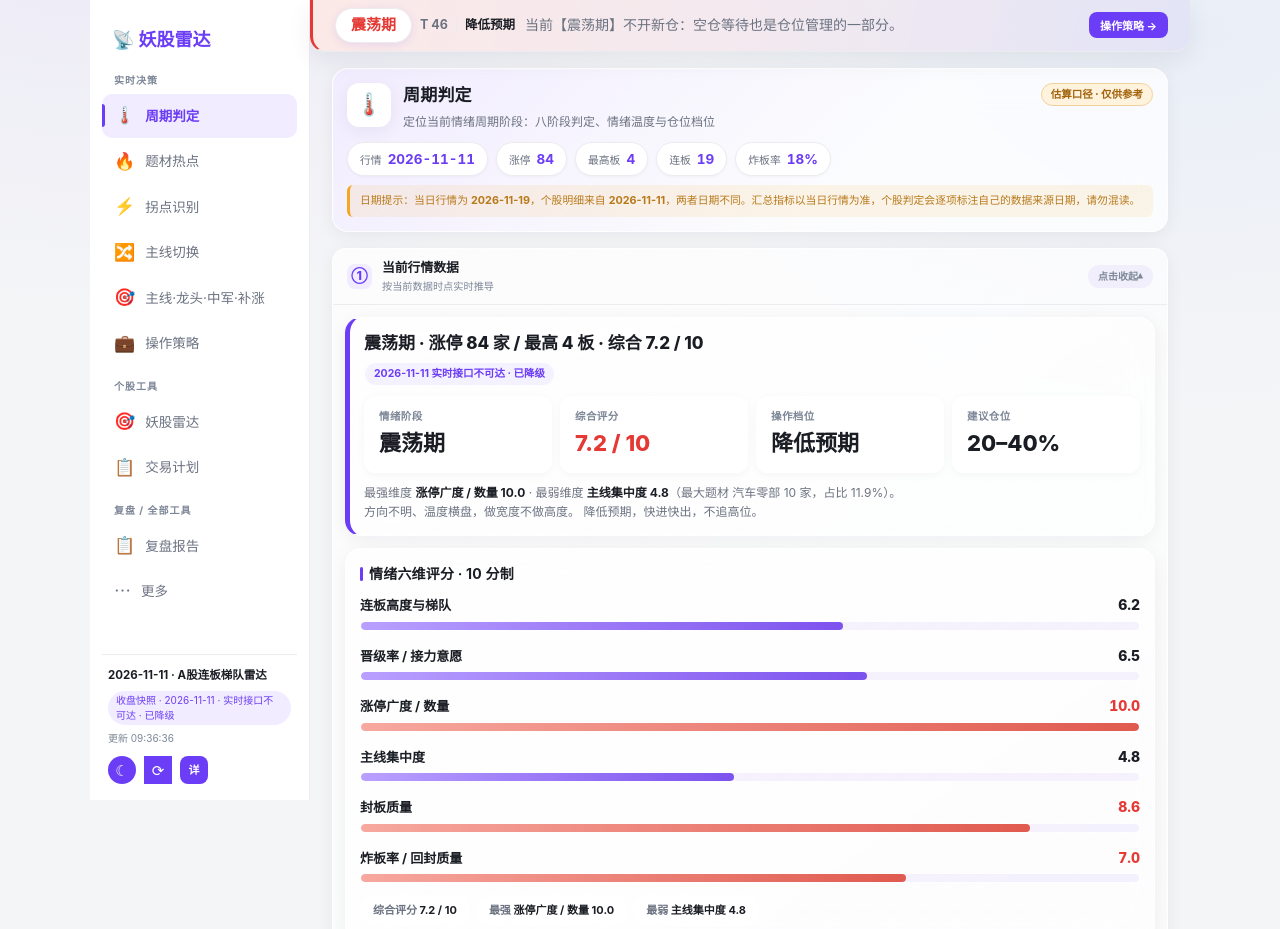
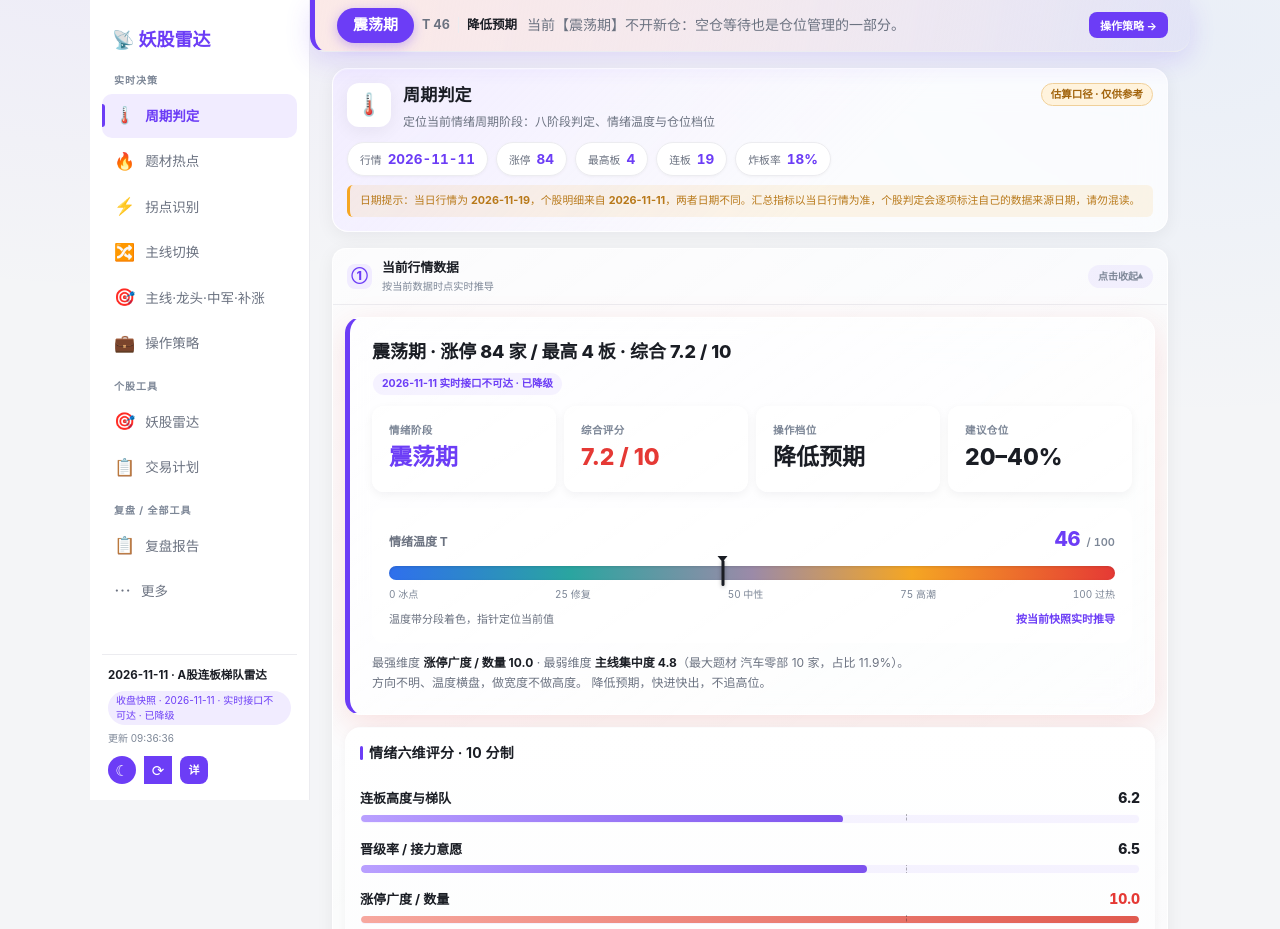
Before and after one commit to yui7711/yg-stock-radar, a plain HTML site: page index.html in a window 1280 px wide. Shown: the top 929 px of the page. Drawn offline with Linux system fonts and the light colour scheme; no server answers.

Commit message:
feat(v2.3.0): UI设计表现层 P0-P3
- P0: 八阶段语义色系统, 阶段色与涨跌色分离, 全站容器/徽章同源
- P1: 温度带(T值+分段渐变+指针), 幂等注入覆盖5s重渲染
- P2: 六维70%强弱阈值线, 红绿紫三档语义
- P3: 结论卡升主卡, 六维/指标降次卡; 深色软色回退防护
- 护栏扩展至19项全绿, DESIGN-SYSTEM.md 同步

```diff
--- /dev/null
+++ b/assets/ui-design.css
@@ -0,0 +1,122 @@
+/* =========================================================================
+ * ui-design.css — 妖股雷达 UI 设计表现层  v2.3.0
+ * -------------------------------------------------------------------------
+ * P0 阶段色彩系统 / P1 温度带 / P2 六维阈值 / P3 卡片主次
+ * 铁律：阶段色只染「容器语义」，个股涨跌数字仍用 --up/--down，两域分离。
+ * 依赖：ui-design.js 给 <html> 设置 data-stage 与温度带 DOM。
+ * 回滚：删除 index.html 中本文件 + ui-design.js 两行引用即可。
+ * ========================================================================= */
+
+/* ---------- P0 · 八阶段语义色 ---------- */
+:root{
+  --st-ice:#2f6fed; --st-recover:#2aa5a0; --st-launch:#6c5ce7; --st-confirm:#6c3df6;
+  --st-boom:#f5a623; --st-diverge:#e87a3f; --st-ebb:#e53935; --st-crash:#8e2430;
+  --stage:#6c3df6;   /* 默认，由 data-stage 覆盖 */
+}
+html[data-stage="ice"]     { --stage:var(--st-ice); }
+html[data-stage="recover"] { --stage:var(--st-recover); }
+html[data-stage="launch"]  { --stage:var(--st-launch); }
+html[data-stage="confirm"] { --stage:var(--st-confirm); }
+html[data-stage="boom"]    { --stage:var(--st-boom); }
+html[data-stage="diverge"] { --stage:var(--st-diverge); }
+html[data-stage="ebb"]     { --stage:var(--st-ebb); }
+html[data-stage="crash"]   { --stage:var(--st-crash); }
+
+/* P0 落地：决策栏 —— 阶段色左边框 + 阶段徽章实心 */
+.yg-decision-bar{
+  border-left:5px solid var(--stage);
+  background:linear-gradient(100deg, color-mix(in srgb, var(--stage) 12%, var(--card)), var(--soft));
+  box-shadow:0 8px 26px color-mix(in srgb, var(--stage) 16%, transparent);
+}
+.ydb-stage{
+  background:var(--stage); color:#fff; border-color:transparent;
+  box-shadow:0 3px 12px color-mix(in srgb, var(--stage) 35%, transparent);
+}
+.ydb-goto{ background:var(--stage); }
+.ydb-goto:hover{ background:color-mix(in srgb, var(--stage) 82%, #000); }
+/* 覆盖旧版 riskoff/hot/cold 的边框与文字着色，改由阶段色统一驱动 */
+.yg-decision-bar.riskoff,
+.yg-decision-bar.hot,
+.yg-decision-bar.cold{ border-left-color:var(--stage); background:linear-gradient(100deg, color-mix(in srgb, var(--stage) 12%, var(--card)), var(--soft)); }
+.yg-decision-bar.riskoff .ydb-stage,
+.yg-decision-bar.hot .ydb-stage,
+.yg-decision-bar.cold .ydb-stage{ color:#fff; }
+html[data-theme="dark"] .yg-decision-bar{
+  background:linear-gradient(100deg, color-mix(in srgb, var(--stage) 18%, var(--card)), rgba(255,255,255,.04));
+}
+
+/* ---------- P3 · 卡片主次节奏 ---------- */
+/* 主卡：结论卡升权重（阶段色左条 + 更大留白 + 更重阴影 + 数字更大） */
+.verdict-card{
+  border-left:5px solid var(--stage) !important;
+  padding:22px;
+  box-shadow:0 10px 34px var(--stage-shadow, rgba(229,57,53,.14));
+}
+.verdict-title{ font-size:18px; }
+.vcell{ padding:16px; box-shadow:0 3px 10px rgba(20,23,36,.05); }
+.vcell .v.big{ font-size:23px; }
+/* 阶段格用阶段色（语义容器，非个股数字） */
+.verdict-grid .vcell:first-child .v.big{ color:var(--stage); }
+/* 预警徽章用阶段色，与个股涨跌色分离 */
+.verdict-badge-line .vbadge.hot{ background:color-mix(in srgb, var(--stage) 13%, #fff); color:var(--stage); }
+
+/* 次卡：六维与指标卡降权重（更轻的背景与边框） */
+.card:has(.six-list),
+#metricGlossaryCard{
+  background:linear-gradient(180deg, var(--card), var(--ui-soft, #fbfcfd));
+  border-color:transparent;
+  box-shadow:0 2px 10px rgba(20,23,36,.04);
+}
+/* 深色：显式定义软色，避免回退到浅色导致白底黑字残留 */
+html[data-theme="dark"]{
+  --ui-soft:#1b2136;
+}
+html[data-theme="dark"] .card:has(.six-list),
+html[data-theme="dark"] #metricGlossaryCard{
+  background:linear-gradient(180deg, #171d31, #1b2136);
+  box-shadow:none;
+}
+
+/* ---------- P1 · 温度带（DOM 由 ui-design.js 注入到 .verdict-grid 之后） ---------- */
+.yg-thermo{
+  margin-top:16px; padding:15px 16px; border-radius:12px;
+  background:var(--glass-2); border:1px solid var(--glass-border);
+}
+.yg-thermo-head{ display:flex; align-items:baseline; justify-content:space-between; margin-bottom:12px; }
+.yg-thermo-lbl{ font-size:12px; font-weight:700; color:var(--ink-2); }
+.yg-thermo-val{ font-size:20px; font-weight:800; color:var(--stage); font-variant-numeric:tabular-nums; }
+.yg-thermo-val small{ font-size:11px; color:var(--ink-3); font-weight:600; margin-left:6px; }
+.yg-thermo-track{
+  position:relative; height:14px; border-radius:8px;
+  background:linear-gradient(90deg,#2f6fed 0%,#2aa5a0 25%,#9b8aa8 50%,#f5a623 72%,#e53935 100%);
+  box-shadow:inset 0 1px 3px rgba(0,0,0,.12);
+}
+.yg-thermo-needle{
+  position:absolute; top:-6px; width:3px; height:26px; border-radius:2px;
+  background:#1a1d24; box-shadow:0 1px 4px rgba(0,0,0,.3);
+  transform:translateX(-50%); transition:left .45s ease;
+}
+.yg-thermo-needle::after{
+  content:""; position:absolute; top:-4px; left:50%; transform:translateX(-50%);
+  border-left:5px solid transparent; border-right:5px solid transparent; border-top:6px solid #1a1d24;
+}
+.yg-thermo-scale{ display:flex; justify-content:space-between; margin-top:7px; font-size:10px; color:var(--ink-3); font-variant-numeric:tabular-nums; }
+.yg-thermo-foot{ display:flex; justify-content:space-between; gap:10px; margin-top:9px; font-size:11px; color:var(--ink-2); }
+.yg-thermo-dir{ color:var(--stage); font-weight:700; }
+
+/* ---------- P2 · 六维阈值线（纯 CSS，70% = 7 分） ---------- */
+.six-list .six-bar{ position:relative; }
+.six-list .six-row:nth-child(-n+6) .six-bar::after{
+  content:""; position:absolute; left:70%; top:-2px; bottom:-2px;
+  border-left:1px dashed color-mix(in srgb, var(--ink) 34%, transparent);
+  pointer-events:none;
+}
+/* 阈值标签只在首行显示，避免 6 行重复 */
+.six-list .six-row:first-child .six-bar::before{
+  content:"强 7 分线"; position:absolute; left:70%; top:-16px; transform:translateX(-50%);
+  font-size:9px; color:var(--ink-3); white-space:nowrap;
+}
+.six-list{ padding-top:14px; }
+
+/* 减少动效 */
+@media(prefers-reduced-motion:reduce){ .yg-thermo-needle{ transition:none; } }
--- /dev/null
+++ b/assets/ui-design.js
@@ -0,0 +1,123 @@
+/* =========================================================================
+ * ui-design.js — 妖股雷达 UI 设计表现层驱动  v2.3.0
+ * -------------------------------------------------------------------------
+ * 职责（只做视觉读取与 DOM 注入，不改任何业务数据与判断）：
+ *  P0：读 .js-ydb-stage 阶段名 → <html data-stage>
+ *  P1：读 .js-ydb-temp 温度值 → 在 .verdict-grid 后注入/更新温度带
+ * 温度带幂等注入：视图每 5 秒重渲染，靠 dataset 标记 + 定时同步保证不重复、不丢失。
+ * ========================================================================= */
+(function () {
+  'use strict';
+
+  var root = document.documentElement;
+
+  // 阶段名 → data-stage 键（按包含关系匹配，兼容"退潮期/退潮"等写法）
+  var STAGE_MAP = [
+    { key: 'ice',     words: ['冰点'] },
+    { key: 'crash',   words: ['崩塌'] },
+    { key: 'ebb',     words: ['退潮'] },
+    { key: 'diverge', words: ['分歧'] },
+    { key: 'boom',    words: ['高潮'] },
+    { key: 'confirm', words: ['确认'] },
+    { key: 'launch',  words: ['启动'] },
+    { key: 'recover', words: ['修复'] }
+  ];
+
+  function mapStage(text) {
+    var t = String(text || '');
+    for (var i = 0; i < STAGE_MAP.length; i++) {
+      for (var j = 0; j < STAGE_MAP[i].words.length; j++) {
+        if (t.indexOf(STAGE_MAP[i].words[j]) !== -1) return STAGE_MAP[i].key;
+      }
+    }
+    return '';
+  }
+
+  // 阶段主色（与 CSS 令牌一致），JS 直接设到元素，规避简写覆盖问题
+  var STAGE_COLOR = {
+    ice:'#2f6fed', recover:'#2aa5a0', launch:'#6c5ce7', confirm:'#6c3df6',
+    boom:'#f5a623', diverge:'#e87a3f', ebb:'#e53935', crash:'#8e2430'
+  };
+
+  // P0：同步阶段 data-stage + 直接着色关键容器
+  function syncStage() {
+    var el = document.querySelector('.yg-decision-bar .js-ydb-stage');
+    if (!el) return;
+    var key = mapStage(el.textContent);
+    var color = key ? STAGE_COLOR[key] : '';
+    if (key) root.setAttribute('data-stage', key);
+    else root.removeAttribute('data-stage');
+    // 结论卡左边框 / 阶段格数字：直接内联，确保阶段色一定生效
+    // 临时关掉 .card 的 border-color 过渡，避免阶段色切换时的 0.35s 紫色闪烁
+    document.querySelectorAll('#view .verdict-card').forEach(function (card) {
+      card.style.transition = 'none';
+      card.style.setProperty('border-left-color', color || '#6c3df6', 'important');
+      card.style.setProperty('border-left-width', '5px', 'important');
+      card.style.setProperty('border-left-style', 'solid', 'important');
+      var stageCell = card.querySelector('.verdict-grid .vcell .v.big');
+      if (stageCell) stageCell.style.color = color || '';
+      // 强制回流后恢复过渡，保留卡片其它动效
+      void card.offsetWidth;
+      card.style.transition = '';
+    });
+  }
+
+  // P1：构建温度带 DOM（仅一次），返回节点
+  function buildThermo() {
+    var box = document.createElement('div');
+    box.className = 'yg-thermo';
+    box.setAttribute('data-ui-thermo', '1');
+    box.innerHTML =
+      '<div class="yg-thermo-head">' +
+        '<span class="yg-thermo-lbl">情绪温度 T</span>' +
+        '<span class="yg-thermo-val"><span data-tval>—</span><small data-tdir>/ 100</small></span>' +
+      '</div>' +
+      '<div class="yg-thermo-track"><div class="yg-thermo-needle" data-tneedle style="left:0%"></div></div>' +
+      '<div class="yg-thermo-scale"><span>0 冰点</span><span>25 修复</span><span>50 中性</span><span>75 高潮</span><span>100 过热</span></div>' +
+      '<div class="yg-thermo-foot"><span>温度带分段着色，指针定位当前值</span><span class="yg-thermo-dir" data-tdir2>—</span></div>';
+    return box;
+  }
+
+  // 从决策栏读温度与趋势。趋势优先取全局 ΔT3，取不到则不臆造。
+  function readTemp() {
+    var el = document.querySelector('.yg-decision-bar .js-ydb-temp');
+    var m = el && String(el.textContent).match(/T\s*(-?\d+(?:\.\d+)?)/);
+    var t = m ? parseFloat(m[1]) : null;
+    var dir = '';
+    try {
+      var D = window.YGDecision && window.YGDecision.build
+        ? window.YGDecision.build(window.__ygData || {}) : null;
+      // 不强依赖：ΔT3 若在 decision 输出里则取，否则留空
+      if (D && D.X && typeof D.X.dT3 === 'number') {
+        dir = D.X.dT3 < 0 ? '↓ 降温中' : D.X.dT3 > 0 ? '↑ 升温中' : '→ 走平';
+      }
+    } catch (e) {}
+    return { t: t, dir: dir };
+  }
+
+  // P1：幂等注入 + 更新温度带
+  function syncThermo() {
+    var grid = document.querySelector('#view .verdict-card .verdict-grid');
+    if (!grid) return;                       // 当前页无结论卡（如雷达/手册页）则不注入
+    var card = grid.parentNode;
+    var box = card.querySelector('[data-ui-thermo]');
+    if (!box) {
+      box = buildThermo();
+      grid.insertAdjacentElement('afterend', box);
+    }
+    var info = readTemp();
+    if (info.t == null) return;              // 无有效温度时不改显示
+    var t = Math.max(0, Math.min(100, info.t));
+    box.querySelector('[data-tval]').textContent = String(t);
+    box.querySelector('[data-tneedle]').style.left = t + '%';
+    box.querySelector('[data-tdir]').textContent = '/ 100' + (info.dir ? '　' + info.dir : '');
+    box.querySelector('[data-tdir2]').textContent = info.dir || '按当前快照实时推导';
+  }
+
+  function syncAll() { syncStage(); syncThermo(); }
+
+  // 首帧 + DOMContentLoaded + 低频轮询（覆盖 5 秒重渲染与切栏目）
+  syncAll();
+  document.addEventListener('DOMContentLoaded', function () { setTimeout(syncAll, 0); });
+  setInterval(syncAll, 1200);
+})();
--- a/index.html
+++ b/index.html
@@ -5,7 +5,7 @@
   <meta name="viewport" content="width=device-width, initial-scale=1.0, maximum-scale=1.0, user-scalable=no, viewport-fit=cover" />
   <meta name="theme-color" content="#6c3df6" />
   <title>妖股雷达 · A股连板概率雷达</title>
-  <link rel="icon" type="image/svg+xml" href="assets/favicon.svg?v=2.2.0" />
+  <link rel="icon" type="image/svg+xml" href="assets/favicon.svg?v=2.3.0" />
   <script>
     // 主题预置：在样式加载前应用，避免深色模式闪白
     (function () {
@@ -16,8 +16,8 @@
         }
       } catch (e) {}
     })();
-    // v2.2.0：按需加载模块（深度研判）带同一版本号，避免 CDN 缓存旧文件。
-    window.YG_ASSET_V = '2.2.0';
+    // v2.3.0：按需加载模块（深度研判）带同一版本号，避免 CDN 缓存旧文件。
+    window.YG_ASSET_V = '2.3.0';
     // 精简模式预置：在样式加载前应用，避免闪烁（默认精简）
     try {
       if (localStorage.getItem('yg_compact_v1') !== '0') {
@@ -25,26 +25,28 @@
       }
     } catch (e) { document.documentElement.classList.add('yg-compact'); }
   </script>
-  <link rel="stylesheet" href="assets/style.css?v=2.2.0" />
-  <link rel="stylesheet" href="assets/manual.css?v=2.2.0" />
-  <link rel="stylesheet" href="assets/toolbox.css?v=2.2.0" />
-  <link rel="stylesheet" href="assets/decision.css?v=2.2.0" />
-  <link rel="stylesheet" href="assets/report.css?v=2.2.0" />
-  <link rel="stylesheet" href="assets/clean-ui.css?v=2.2.0" />
+  <link rel="stylesheet" href="assets/style.css?v=2.3.0" />
+  <link rel="stylesheet" href="assets/manual.css?v=2.3.0" />
+  <link rel="stylesheet" href="assets/toolbox.css?v=2.3.0" />
+  <link rel="stylesheet" href="assets/decision.css?v=2.3.0" />
+  <link rel="stylesheet" href="assets/report.css?v=2.3.0" />
+  <link rel="stylesheet" href="assets/clean-ui.css?v=2.3.0" />
+  <link rel="stylesheet" href="assets/ui-design.css?v=2.3.0" />
 </head>
 <body>
   <div class="app" id="app"></div>
-  <script src="assets/session.js?v=2.2.0"></script>
-  <script src="assets/data.js?v=2.2.0"></script>
-  <script src="assets/live-pool.js?v=2.2.0"></script>
-  <script src="assets/manual-data.js?v=2.2.0"></script>
-  <script src="assets/manual.js?v=2.2.0"></script>
-  <script src="assets/market-today.js?v=2.2.0"></script>
-  <script src="assets/auto-fill.js?v=2.2.0"></script>
-  <script src="assets/decision.js?v=2.2.0"></script>
-  <script src="assets/toolbox.js?v=2.2.0"></script>
-  <script src="assets/report.js?v=2.2.0"></script>
-  <script src="assets/app.js?v=2.2.0"></script>
-  <script src="assets/clean-ui.js?v=2.2.0"></script>
+  <script src="assets/session.js?v=2.3.0"></script>
+  <script src="assets/data.js?v=2.3.0"></script>
+  <script src="assets/live-pool.js?v=2.3.0"></script>
+  <script src="assets/manual-data.js?v=2.3.0"></script>
+  <script src="assets/manual.js?v=2.3.0"></script>
+  <script src="assets/market-today.js?v=2.3.0"></script>
+  <script src="assets/auto-fill.js?v=2.3.0"></script>
+  <script src="assets/decision.js?v=2.3.0"></script>
+  <script src="assets/toolbox.js?v=2.3.0"></script>
+  <script src="assets/report.js?v=2.3.0"></script>
+  <script src="assets/app.js?v=2.3.0"></script>
+  <script src="assets/clean-ui.js?v=2.3.0"></script>
+  <script src="assets/ui-design.js?v=2.3.0"></script>
 </body>
 </html>
```
Also changed, not shown: DESIGN-SYSTEM.md (+30 -3 lines), tools/check-design-system.mjs (+14 -1 lines), CHANGELOG.md.
